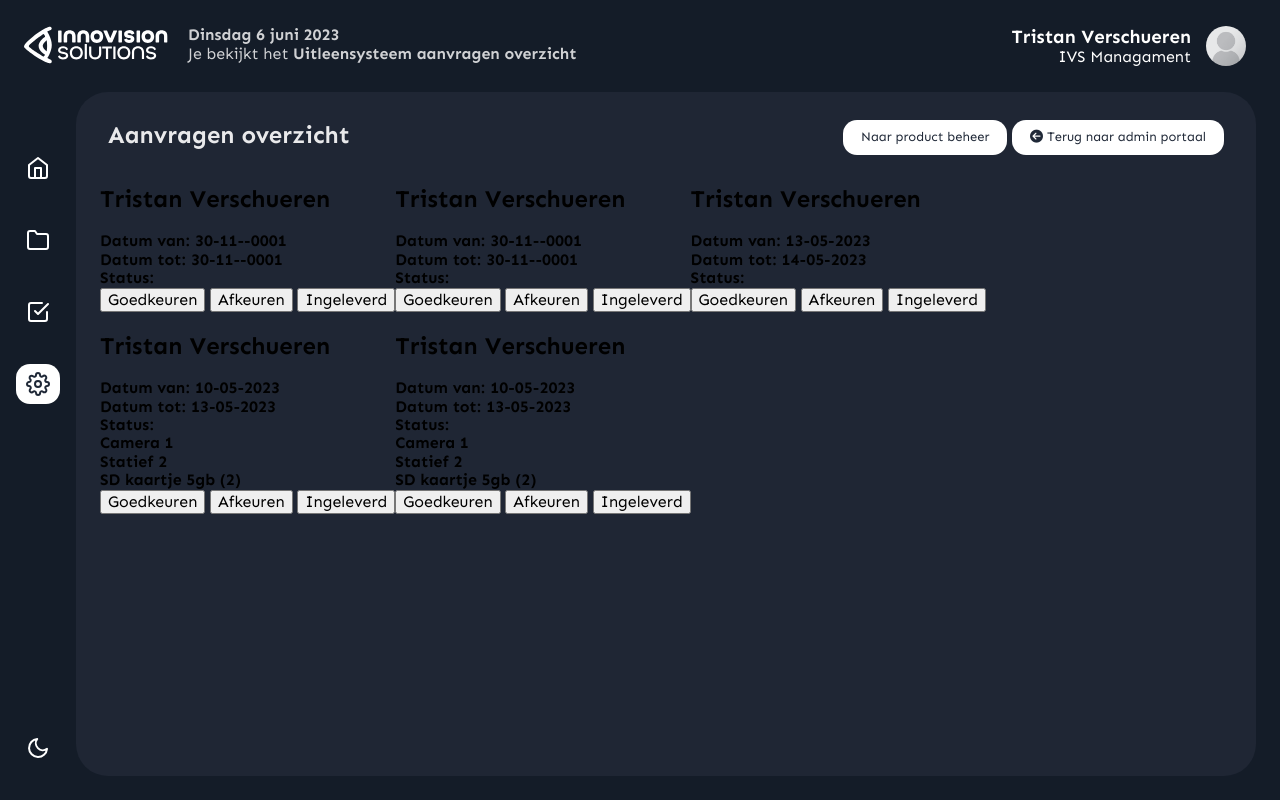
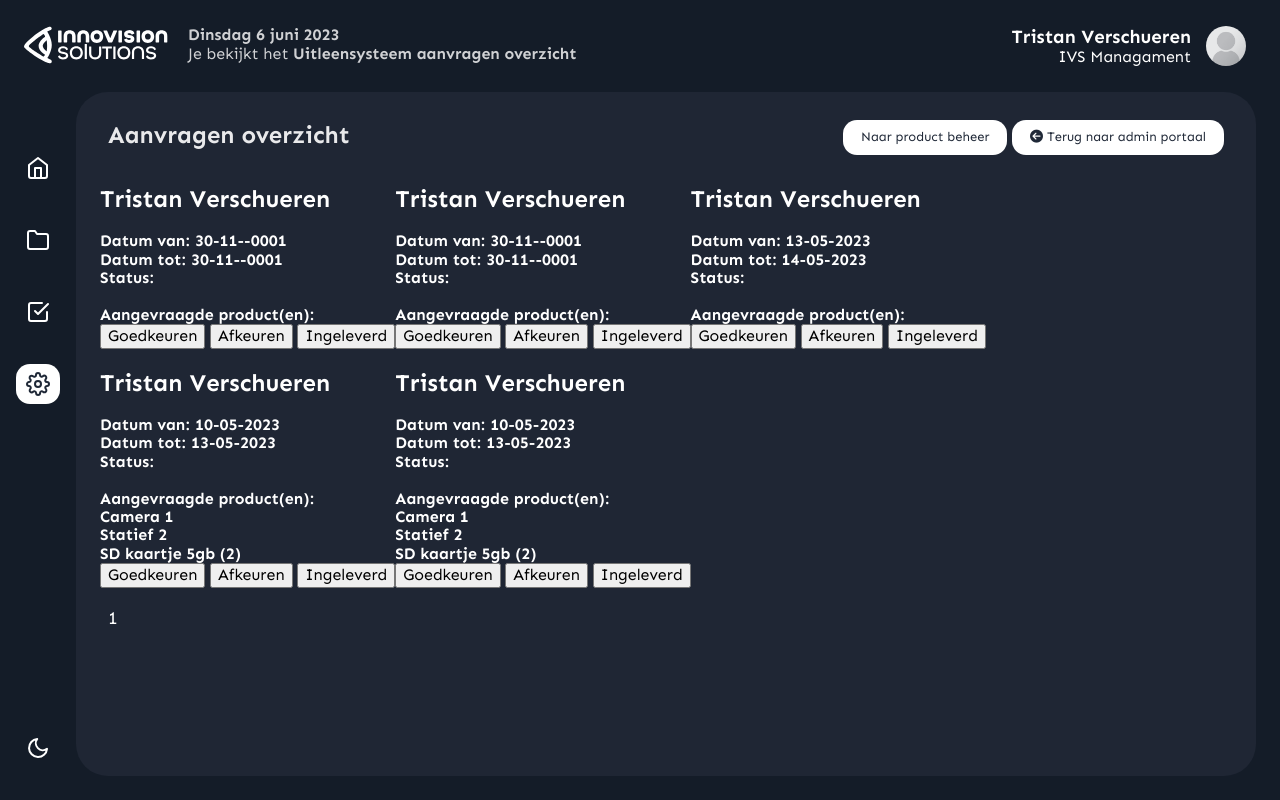
Before and after one commit to Jaffer2000/pms, a PHP site: page /uitleen_admin_aanvragen_overzicht.php in a window 1280 px wide. Run offline with PHP 8.4, Linux system fonts and the light colour scheme; a user stored in the database is signed in; data comes from the database, SQL or seed files in the repository; both versions use the stored data as it was after the commit; some libraries are stand-ins or nearby versions.

Commit message:
aanvraag overzicht styling & formulier afhandeling

```diff
--- a/model/UitleenAanvraag.php
+++ b/model/UitleenAanvraag.php
@@ -56,12 +56,11 @@ class UitleenAanvraag {
      * @param $naamaanvraag
      * @return array|void
      */
-	public function createAanvraag($userid, $datumvan, $datumtot, $naamaanvraag)
+	public function createAanvraag($datumvan, $datumtot, $naamaanvraag)
     {
         // maak aanvraag aan
-
         try {
-            $sql = $this->connect()->prepare("INSERT INTO aanvragen (user_id, datum_van, datum_tot, naamaanvraag) VALUES ($userid, $datumvan, $datumtot, '$naamaanvraag');");
+            $sql = $this->connect()->prepare("CALL GETAANVRAGEN('$datumvan','$datumtot','$naamaanvraag');");
             $sql->execute();
             $sql->close();
 
@@ -113,9 +112,13 @@ class UitleenAanvraag {
     // get all aanvragen
     try {
         $sql = "SELECT * FROM `aanvragen` ORDER BY aanvraag_id DESC LIMIT 30";
-            $aanvragen = mysqli_query($this->connect(), $sql);
-        }  catch (Exception $e){
+        $result = mysqli_query($this->connect(), $sql);
+        $aanvragen = [];
 
+        while ($row = mysqli_fetch_assoc($result)) {
+            $aanvragen[] = $row;
+        }
+    } catch (Exception $e) {
         // echo error message
         echo $e->getMessage();
         die;
@@ -123,6 +126,7 @@ class UitleenAanvraag {
 
     return $aanvragen;
 }
+
 
     /**
      * getAanvraagProducten
@@ -235,5 +239,4 @@ class UitleenAanvraag {
         return $naamaanvraag;
     }
 
-
 }
--- a/style.css
+++ b/style.css
@@ -2717,3 +2717,20 @@ table {
 .uitleenaanvragenknop {
   padding-left: 10px;
 }
+
+.uitleenaanvragenoverzichtaanvragen {
+  color: var(--main-color);
+}
+
+.pagination {
+  color: var(--main-color);
+  font-size: 18px;
+}
+
+.pagination a {
+  text-decoration: none;
+}
+
+.pagination a.active {
+  text-decoration: underline;
+}
--- a/uitleen_admin_aanvragen_overzicht.php
+++ b/uitleen_admin_aanvragen_overzicht.php
@@ -177,7 +177,15 @@ function getStatusLabel($status)
                 <div class="uitleenaanvragenoverzichtaanvragen scroll">
                     <div class="project-boxes jsGridView">
                         <?php $aanvragen = new UitleenAanvraag();
-                    foreach ($aanvragen->getAllAanvragen() as $aanvraag) {
+                        $totalAanvragen = count($aanvragen->getAllAanvragen());
+                        $perPage = 8;
+                        $totalPages = ceil($totalAanvragen / $perPage);
+
+                        $page = isset($_GET['page']) ? $_GET['page'] : 1;
+                        $start = ($page - 1) * $perPage;
+                        $end = $start + $perPage;
+                        $currentPageAanvragen = array_slice($aanvragen->getAllAanvragen(), $start, $perPage);
+                        foreach ($currentPageAanvragen as $aanvraag) {
                         $aanvraag['datum_van'] = date("d-m-Y", strtotime($aanvraag['datum_van']));
                         $aanvraag['datum_tot'] = date("d-m-Y", strtotime($aanvraag['datum_tot']));?>
                         <article class="uitleenaanvraag">
@@ -191,6 +199,8 @@ function getStatusLabel($status)
                                 <b>Status: <?php echo getStatusLabel($aanvraag['status']) ?> </b>
                             </div>
                             <div class="uitleenaanvraagproducten">
+                                <br>
+                                <b>Aangevraagde product(en):</b>
                                 <?php $producten = new UitleenAanvraag();
                                 foreach ($producten->getAanvraagProducten($aanvraag['aanvraag_id']) as $product) { ?>
                                 <div class="uitleenaanvraagproduct">
@@ -211,9 +221,22 @@ function getStatusLabel($status)
                                         onclick="return confirm('Wil je deze aanvraag als ingeleverd markeren?')">
                                 </form>
                             </div>
+                            <?php ?>
                         </article>
                         <?php } ?>
                     </div>
+                    <?php echo '<div class="pagination">';
+                    if ($page > 1) {
+                        echo '<a href="?page=' . ($page - 1) . '" style="color: var(--main-color); margin-right:20px;"><</a>';
+                    }
+                    for ($i = 1; $i <= $totalPages; $i++) {
+                        echo '<a href="?page=' . $i . '" style="color: var(--main-color); margin-right:10px;">' . $i . '</a>';
+                    }
+                    if ($page < $totalPages) {
+                        echo '<a href="?page=' . ($page + 1) . '" style="color: var(--main-color); margin-left:10px;">></a>';
+                    }
+
+                    echo '</div>'; ?>
                 </div>
             </div>
         </div>
```
Also changed, not shown: model/SQL/getAanvragen.sql (added, +10 -0 lines), uitleen_aanvraag_formulier.php (+2 -7 lines). Lines whose indentation alone changed are shown as unchanged.
